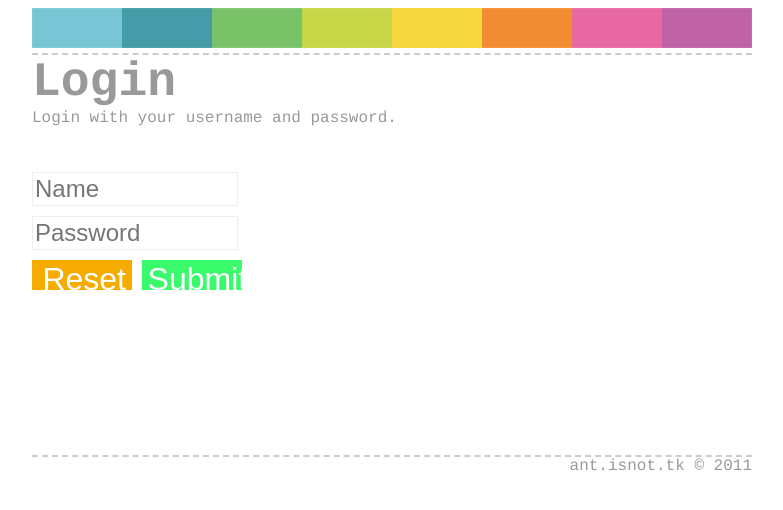
After one commit to shanzi/words, a Django app: template templates/login.html in a window 1280 px wide. The commit adds this page. Shown: the top 510 px of the page, without its empty margins (248-1031 px from the left). Run offline with Django 3.2, Linux system fonts and the light colour scheme; the template is opened without the code that fills it, so the values that code supplies are empty; some libraries are stand-ins or nearby versions.

Commit message:
添加登陆页面

```diff
--- /dev/null
+++ b/templates/login.html
@@ -0,0 +1,61 @@
+{% extends "pictures/index.html" %}
+{% block title %}
+Login
+{% endblock %}
+{% block content %}
+<h1>
+Login
+</h1>
+Login with your username and password.
+<form action="" method="post" accept-charset="utf-8">
+    <ul>
+        <li>
+                <input type="text" name="username" placeholder="Name">
+        </li>
+        <li>
+                <input type="password" name="password" placeholder="Password">
+        </li>
+        <li id="controller">
+                <input class="orange" type="reset" value="Reset"/>
+                <input class="green" type="submit" value="Submit"/>
+        </li>
+    </ul>
+        </tr>
+    </table>
+</form>
+<style type="text/css">
+    ul{
+        padding:0;
+        list-style:none;
+        margin:40px 0;
+    }
+    input{
+        border:1px solid #eee;
+        width:200px;
+        height:30px;
+        font-size:24px;
+        margin:5px 0;
+    }
+    input:focus{
+        border:1px solid #999;
+        outline:none;
+    }
+
+    #controller input{
+        width:100px;
+        color:white;
+        cursor:pointer;
+        border:none;
+        font-size:2em;
+        overflow:hidden;
+        text-align:right;
+       }
+
+</style>
+{% endblock %}
+{% block google_analytic %}
+
+{% endblock %}
+{% block script %}
+
+{% endblock %}
--- a/templates/pictures/index.html
+++ b/templates/pictures/index.html
@@ -240,6 +240,7 @@ $('#ccall').click(function(){
 $('#rainbow').empty()
 })
 {% endblock %}
+{% block google_analytic %}
 </script>
 <script type="text/javascript">
 		var gaJsHost = (("https:" == document.location.protocol) ? "https://ssl." : "http://www.");
@@ -251,5 +252,6 @@ $('#rainbow').empty()
 				pageTracker._trackPageview();
                 } catch(err) {}
 </script>
+{% endblock %}
 </body>
 </html>
--- a/urls.py
+++ b/urls.py
@@ -3,6 +3,8 @@ from django.conf import settings
 from django.conf.urls.static import static
 from words.views import *
 from words.shorturls.views import expand_shorturl,new_shorturl
+from django.contrib.auth.views import login,logout
+
 
 
 
@@ -25,6 +27,7 @@ urlpatterns = patterns('',
         url(r'^admin/', include(admin.site.urls)),
         url(r'^keywords/',include('words.keywords.urls')),
         url(r'^shorturl/',new_shorturl),
+        url(r'^accounts/login/$',login,{'template_name':'login.html'}),
         url(r'^([a-zA-z0-9_]{1,5})$',expand_shorturl),
         )
 urlpatterns += static(settings.STATIC_URL, document_root = settings.STATIC_ROOT )
```
